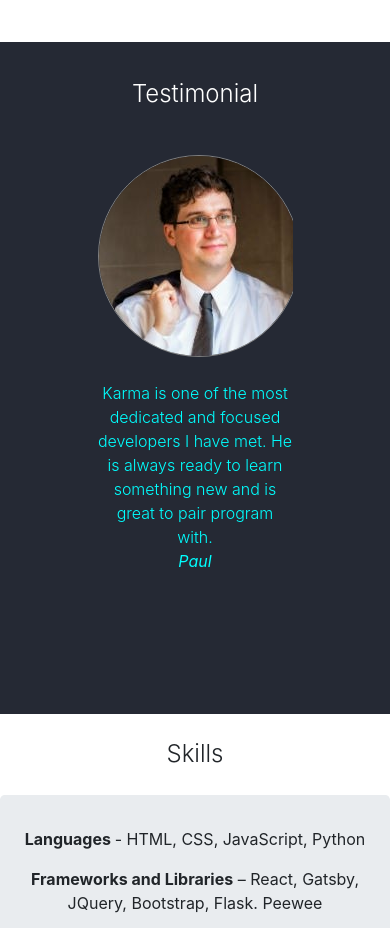
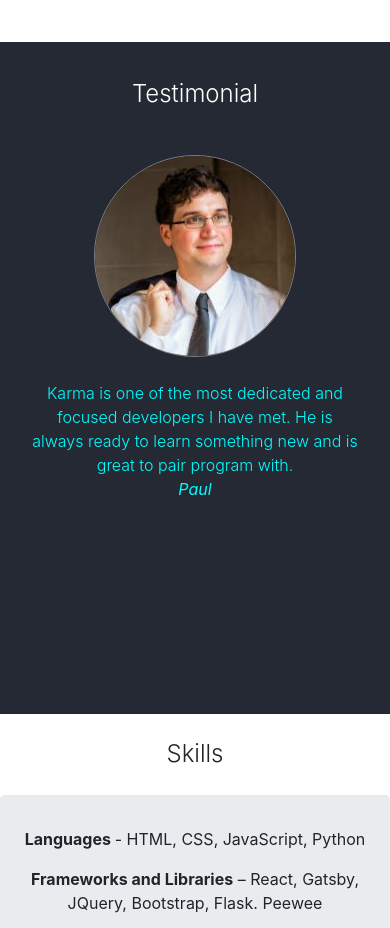
Before and after one commit to coderkarma/portofolio-retouching, a plain HTML site: page public/index.html in a window 390 px wide. Shown: the part 6060-6988 px from the top of the page. Drawn offline with nearby package versions, Linux system fonts and the light colour scheme.

Commit message:
added mediaqueries

```diff
--- a/public/JavaScript/scripts.js
+++ b/public/JavaScript/scripts.js
@@ -54,7 +54,7 @@ const loop = () => {
                       <cite><p>${ele.author}</p> </cite>
                   </div>`;
 			// Appending card in empty container
-			$('.testimonial').append(card);
+			$('.testimonial').append(card).fadeIn();
 
 			clearTimeout(appear);
 		}, interval * increment);
--- a/public/styles/styles.css
+++ b/public/styles/styles.css
@@ -19,7 +19,7 @@
 	padding-top: 2em;
 }
 
-#about > div > h4 {
+#about>div>h4 {
 	padding: 6px;
 }
 
@@ -64,12 +64,12 @@ h3 {
 	padding: 2em;
 }
 
-.testimonial-section > h4 {
+.testimonial-section>h4 {
 	padding-top: 1em;
 	color: white;
 }
 
-#projects > h3 {
+#projects>h3 {
 	padding: 10px;
 }
 
@@ -90,6 +90,7 @@ h3 {
 	border: 1px solid green;
 	transform: scale(1);
 }
+
 :last-child .card img {
 	object-fit: cover;
 }
@@ -105,12 +106,15 @@ h3 {
 	/* background-color: #1a1a1a; */
 	background-color: #252934;
 }
+
 .testimonialText {
 	width: 50vw;
 	color: aqua;
 	margin: 0 auto;
 
+
 }
+
 #firstname {
 	margin-bottom: 1rem;
 }
@@ -217,3 +221,14 @@ i:hover {
 		max-width: 920px;
 	}
 }
+
+@media only screen and (max-width: 400px) {
+	.testimonialText {
+		width: 100%;
+		color: aqua;
+		margin: 0 auto;
+		height: auto;
+		z-index: 1000;
+
+	}
+}
```
